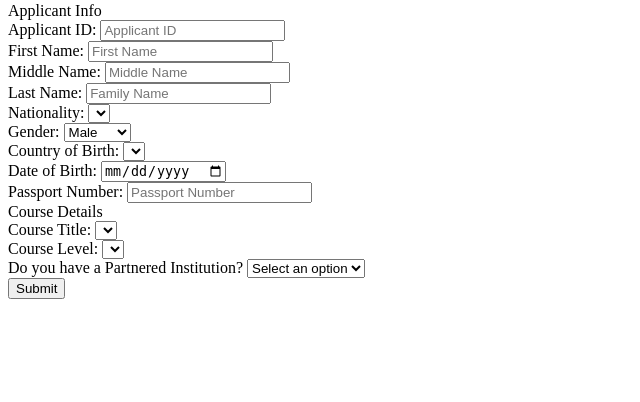
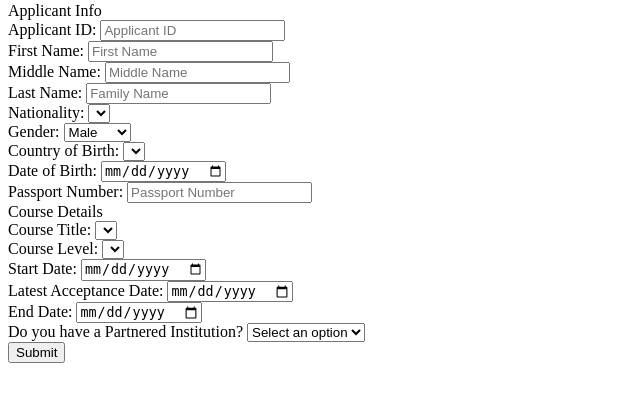
Before and after one commit to Qiwang370212/xmlgenerator, a Flask app: template templates/XMLGenerator.html in a window 1280 px wide. Shown: the part 78-480 px from the top of the page, without its empty margins (0-640 px from the left). Run offline with Flask 3, Linux system fonts and the light colour scheme; the template is opened without the code that fills it, so the values that code supplies are empty.

Commit message:
added start date, end date and latest acceptance date

```diff
--- a/app.py
+++ b/app.py
@@ -27,8 +27,8 @@ def index():
     birth_options = zip(birth_country_data['Nationality'].tolist(), birth_country_data['Code'].tolist())
 
     # Read course title data
-    course_titles = pd.read_excel(excel_file, sheet_name='Course Info')
-    course_title_options = course_titles['Course Title'].tolist()
+    course_data = pd.read_excel(excel_file, sheet_name='Course Info')
+    course_title_options = course_data['Course Title'].tolist()
 
     # Read academic level data
     academic_level_data = pd.read_excel(excel_file, sheet_name='Course Level')
@@ -41,7 +41,6 @@ def index():
     return render_template('XMLGenerator.html', nationality_options=nationality_options,
                            birth_options=birth_options, course_title_options=course_title_options,
                            academic_level_options=academic_level_options, country_options=country_options)
-
 
 def append_to_xml(form_data):
     try:
@@ -86,6 +85,17 @@ def append_to_xml(form_data):
         element = ET.SubElement(CourseDetails, 'AcademicLevel')
         element.text = form_data.get('AcademicLevel', '')
 
+        element = ET.SubElement(CourseDetails, 'CourstStartDate')
+        element.text = form_data.get('CourstStartDate', '')
+
+        latest_date = form_data.get('LatestDateForAcceptanceOnCourse')
+        if latest_date:
+            element = ET.SubElement(CourseDetails, 'LatestDateForAcceptanceOnCourse')
+            element.text = latest_date
+
+        element = ET.SubElement(CourseDetails, 'ExpectedCourseEndDate')
+        element.text = form_data.get('ExpectedCourseEndDate', '')
+
         ET.indent(root, '  ')
 
         tree.write("static/Testing.xml", encoding="utf-8", xml_declaration=True)
--- a/templates/XMLGenerator.html
+++ b/templates/XMLGenerator.html
@@ -66,6 +66,15 @@
             {% endfor %}
         </select><br>
 
+        <label for="CourstStartDate">Start Date:</label>
+        <input type="date" id="CourstStartDate" name="CourstStartDate" placeholder="yyyy-mm-dd" autocomplete="off"><br>
+
+        <label for="LatestDateForAcceptanceOnCourse">Latest Acceptance Date:</label>
+        <input type="date" id="LatestDateForAcceptanceOnCourse" name="LatestDateForAcceptanceOnCourse" placeholder="yyyy-mm-dd" autocomplete="off"><br>
+
+        <label for="ExpectedCourseEndDate">End Date:</label>
+        <input type="date" id="ExpectedCourseEndDate" name="ExpectedCourseEndDate" placeholder="yyyy-mm-dd" autocomplete="off"><br>
+
         <label for="PartneredInstitution">Do you have a Partnered Institution?</label>
         <select id="PartneredInstitution" name="PartneredInstitution">
             <option value="" selected disabled>Select an option</option>
```
Also changed, not shown: static/Testing.xml (+1 -19 lines).
